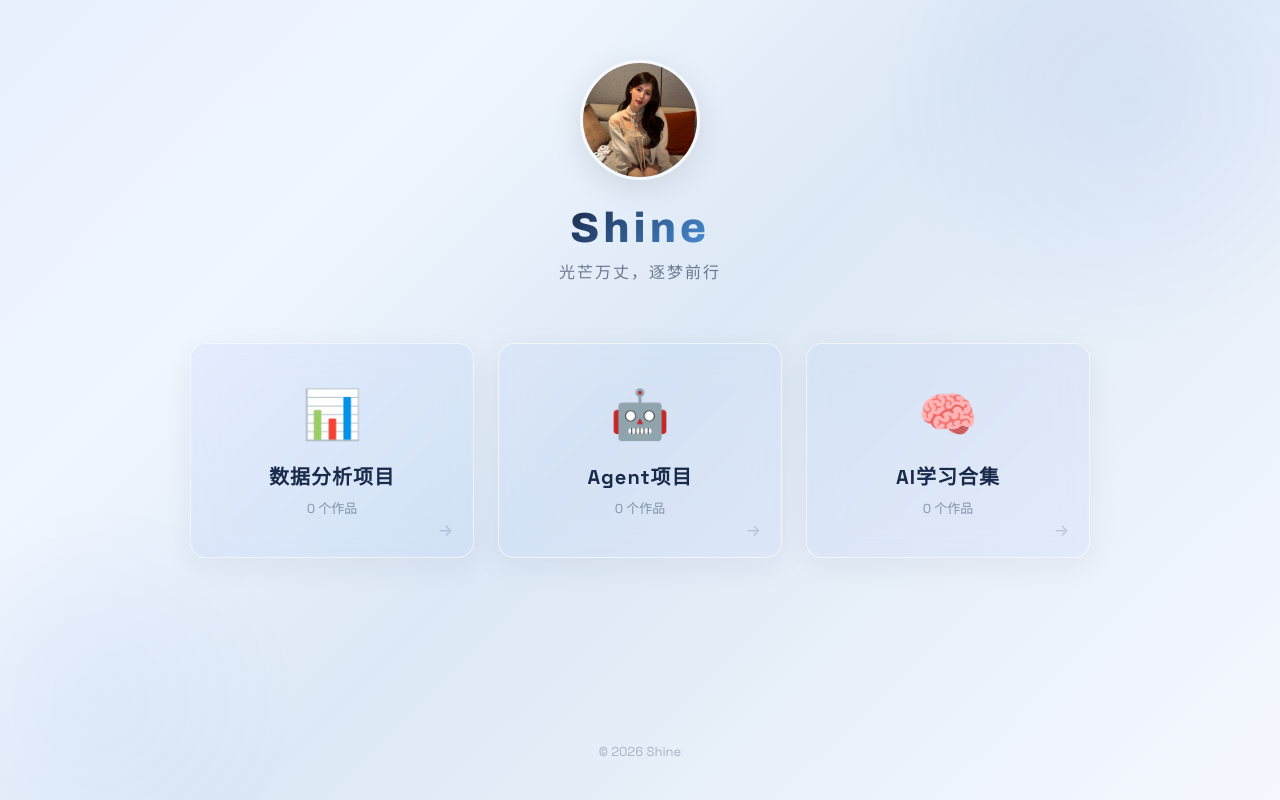
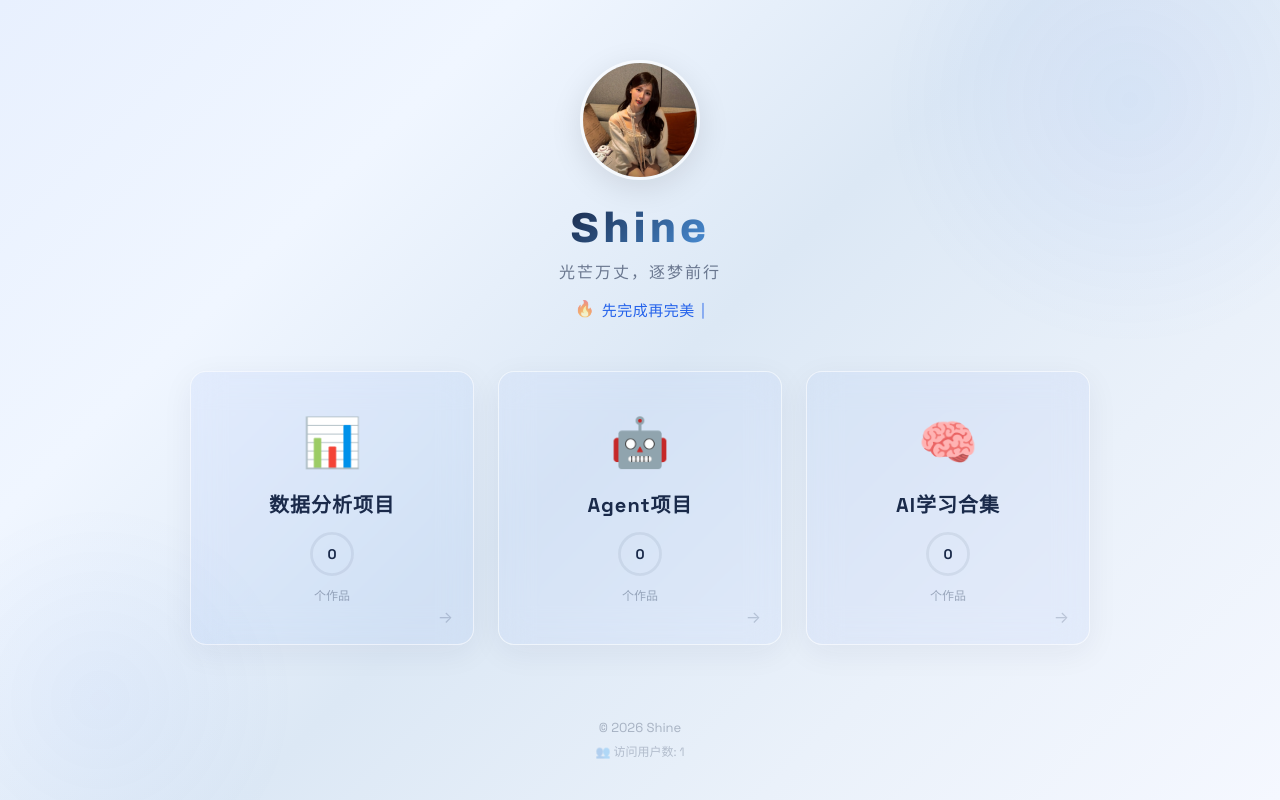
Before and after one commit to zhangzhaosix/Personal_Projects_Collection, a plain HTML site: page index.html in a window 1280 px wide. Drawn offline with Linux system fonts and the light colour scheme; no server answers.

Commit message:
Add files via upload

```diff
--- a/css/style.css
+++ b/css/style.css
@@ -284,8 +284,45 @@ textarea.input-field {
   font-size: 16px;
   color: rgba(26, 42, 74, 0.6);
   letter-spacing: 2px;
-  margin-bottom: 60px;
+  margin-bottom: 12px;
   font-weight: 400;
+}
+
+/* 打字机效果 */
+.typewriter-wrapper {
+  display: flex;
+  align-items: center;
+  justify-content: center;
+  gap: 6px;
+  margin-bottom: 48px;
+  height: 28px;
+  font-size: 15px;
+  color: rgba(26, 42, 74, 0.55);
+  font-weight: 400;
+  letter-spacing: 0.5px;
+}
+
+.typewriter-prefix {
+  font-size: 16px;
+  line-height: 1;
+}
+
+.typewriter-text {
+  color: #2563eb;
+  font-weight: 500;
+  min-width: 20px;
+}
+
+.typewriter-cursor {
+  color: #2563eb;
+  font-weight: 300;
+  animation: blink 0.8s step-end infinite;
+  line-height: 1;
+}
+
+@keyframes blink {
+  0%, 100% { opacity: 1; }
+  50% { opacity: 0; }
 }
 
 /* 分类卡片网格 */
@@ -352,10 +389,38 @@ textarea.input-field {
   letter-spacing: 1px;
 }
 
-.category-count {
-  font-size: 13px;
-  color: rgba(26, 42, 74, 0.45);
-  margin-top: 8px;
+.category-count-label {
+  font-size: 12px;
+  color: rgba(26, 42, 74, 0.35);
+  margin-top: 4px;
+}
+
+/* 进度环 */
+.progress-ring-wrapper {
+  position: relative;
+  width: 56px;
+  height: 56px;
+  margin: 8px auto 0;
+  display: flex;
+  align-items: center;
+  justify-content: center;
+}
+
+.progress-ring {
+  width: 56px;
+  height: 56px;
+}
+
+.progress-ring-fill {
+  transition: stroke-dashoffset 1s ease;
+}
+
+.progress-ring-count {
+  position: absolute;
+  font-size: 14px;
+  font-weight: 700;
+  color: #1a2a4a;
+  line-height: 1;
 }
 
 /* 底部版权 */
@@ -364,6 +429,15 @@ textarea.input-field {
   padding-top: 60px;
   font-size: 13px;
   color: rgba(26, 42, 74, 0.3);
+  display: flex;
+  flex-direction: column;
+  align-items: center;
+  gap: 6px;
+}
+
+.visitor-count {
+  font-size: 12px;
+  color: rgba(26, 42, 74, 0.25);
 }
 
 /* ============================================
@@ -468,8 +542,8 @@ textarea.input-field {
   padding: 24px 24px 12px;
   display: flex;
   flex-direction: column;
-  align-items: center;
-  text-align: center;
+  align-items: flex-start;
+  text-align: left;
   flex: 1;
 }
 
@@ -501,6 +575,7 @@ textarea.input-field {
   color: rgba(26, 42, 74, 0.6);
   line-height: 1.6;
   width: 100%;
+  white-space: pre-wrap;
 }
 
 /* 卡片底部（链接按钮区域） */
@@ -773,6 +848,20 @@ textarea.input-field {
     padding: 28px 20px;
   }
 
+  .progress-ring-wrapper {
+    width: 48px;
+    height: 48px;
+  }
+
+  .progress-ring {
+    width: 48px;
+    height: 48px;
+  }
+
+  .progress-ring-count {
+    font-size: 12px;
+  }
+
   .category-page {
     padding: 16px 12px 30px;
   }
--- a/index.html
+++ b/index.html
@@ -21,12 +21,22 @@
     <!-- 简介 -->
     <p class="bio slide-up" style="animation-delay:0.1s;">光芒万丈，逐梦前行</p>
 
+    <!-- 打字机轮播 -->
+    <div class="typewriter-wrapper slide-up" style="animation-delay:0.2s;">
+      <span class="typewriter-prefix">🔥</span>
+      <span class="typewriter-text" id="typewriterText"></span>
+      <span class="typewriter-cursor">|</span>
+    </div>
+
     <!-- 分类卡片 -->
     <div class="category-grid" id="categoryGrid">
       <!-- 由 JS 动态渲染 -->
     </div>
 
-    <div class="footer">© 2026 Shine</div>
+    <div class="footer">
+      <span>© 2026 Shine</span>
+      <span class="visitor-count" id="visitorCount">👥 加载中...</span>
+    </div>
   </div>
 
   <script src="js/app.js"></script>
--- a/js/app.js
+++ b/js/app.js
@@ -1,5 +1,5 @@
 /* ============================================
-   app.js — 首页交互 + 滚动动画
+   app.js — 首页交互 + 滚动动画 + 打字机 + 计数
    ============================================ */
 
 // --- 默认分类数据 ---
@@ -25,7 +25,7 @@ function saveData(data) {
   localStorage.setItem('portfolio-data', JSON.stringify(data));
 }
 
-// --- 渲染分类卡片（带动画） ---
+// --- 渲染分类卡片（进度环） ---
 function renderCategories() {
   const grid = document.getElementById('categoryGrid');
   const data = getData();
@@ -42,10 +42,18 @@ function renderCategories() {
     'ai-learning':   'rgba(37, 99, 235, 0.05)'
   };
 
+  const maxProjects = 10;
+  const ringColors = ['#2563eb', '#6366f1', '#059669'];
+
   grid.innerHTML = data.categories.map((cat, idx) => {
     const icon = categoryIcons[cat.id] || '📁';
     const color = categoryColors[cat.id] || 'rgba(255,255,255,0.05)';
     const count = cat.projects.length;
+    const pct = Math.min(count / maxProjects, 1);
+    const r = 22;
+    const circ = 2 * Math.PI * r;
+    const offset = circ * (1 - pct);
+
     return `
       <div class="category-card reveal delay-${idx + 1}"
            data-id="${cat.id}"
@@ -57,12 +65,32 @@ function renderCategories() {
            onkeydown="if(event.key==='Enter') location.href='category.html?id=${cat.id}'">
         <span class="category-icon">${icon}</span>
         <div class="category-name">${cat.name}</div>
-        <div class="category-count">${count} 个作品</div>
+        <div class="progress-ring-wrapper">
+          <svg viewBox="0 0 60 60" class="progress-ring">
+            <circle cx="30" cy="30" r="${r}" fill="none" stroke="rgba(26,42,74,0.08)" stroke-width="3"/>
+            <circle cx="30" cy="30" r="${r}" fill="none"
+              stroke="${ringColors[idx % ringColors.length]}"
+              stroke-width="3"
+              stroke-linecap="round"
+              stroke-dasharray="${circ}"
+              stroke-dashoffset="${offset}"
+              transform="rotate(-90 30 30)"
+              class="progress-ring-fill"/>
+          </svg>
+          <span class="progress-ring-count">${count}</span>
+        </div>
+        <div class="category-count-label">个作品</div>
       </div>
     `;
   }).join('');
 
-  // 触发滚动动画（下一帧确保 DOM 已渲染）
+  // 延迟触发进度环动画
+  setTimeout(() => {
+    document.querySelectorAll('.progress-ring-fill').forEach(el => {
+      el.style.strokeDashoffset = el.getAttribute('stroke-dashoffset');
+    });
+  }, 300);
+
   requestAnimationFrame(() => initScrollReveal());
 }
 
@@ -79,13 +107,91 @@ function initScrollReveal() {
     },
     { threshold: 0.1, rootMargin: '0px 0px -40px 0px' }
   );
-
   document.querySelectorAll('.reveal').forEach(el => observer.observe(el));
 }
 
-// --- DOM 就绪后先执行一次（处理已渲染的元素） ---
+// --- 打字机效果 ---
+const typewriterPhrases = [
+  '多做少想！',
+  '先完成再完美',
+  '舒服是留给死人的！',
+  '干就完了！',
+  '想都是问题，做才有答案',
+  '行动治愈焦虑'
+];
+
+function initTypewriter() {
+  const el = document.getElementById('typewriterText');
+  if (!el) return;
+
+  let phraseIdx = 0;
+  let charIdx = 0;
+  let isDeleting = false;
+
+  function tick() {
+    const current = typewriterPhrases[phraseIdx];
+
+    if (!isDeleting) {
+      charIdx++;
+      el.textContent = current.slice(0, charIdx);
+      if (charIdx === current.length) {
+        setTimeout(() => { isDeleting = true; tick(); }, 2200);
+        return;
+      }
+      setTimeout(tick, 80 + Math.random() * 60);
+    } else {
+      charIdx--;
+      el.textContent = current.slice(0, charIdx);
+      if (charIdx === 0) {
+        isDeleting = false;
+        phraseIdx = (phraseIdx + 1) % typewriterPhrases.length;
+        setTimeout(tick, 400);
+        return;
+      }
+      setTimeout(tick, 30 + Math.random() * 30);
+    }
+  }
+
+  setTimeout(tick, 600);
+}
+
+// --- 页面访问计数器（独立访客数） ---
+function initVisitorCounter() {
+  const el = document.getElementById('visitorCount');
+  if (!el) return;
+
+  const isNewVisitor = !localStorage.getItem('portfolio-visited');
+  const apiKey = 'portfolio-unique-visitors';
+
+  function displayCount(count) {
+    el.textContent = `👥 访问用户数: ${count.toLocaleString()}`;
+  }
+
+  if (isNewVisitor) {
+    localStorage.setItem('portfolio-visited', '1');
+    fetch(`https://api.countapi.xyz/hit/zhangzhaosix/${apiKey}`)
+      .then(res => res.json())
+      .then(data => displayCount(data.value))
+      .catch(() => {
+        let count = parseInt(localStorage.getItem(apiKey) || '0') + 1;
+        localStorage.setItem(apiKey, count);
+        displayCount(count);
+      });
+  } else {
+    fetch(`https://api.countapi.xyz/get/zhangzhaosix/${apiKey}`)
+      .then(res => res.json())
+      .then(data => displayCount(data.value))
+      .catch(() => {
+        const count = parseInt(localStorage.getItem(apiKey) || '1');
+        displayCount(count);
+      });
+  }
+}
+
+// --- DOM 就绪 ---
 document.addEventListener('DOMContentLoaded', function() {
   renderCategories();
-  // 也观察已有 .reveal 元素（渲染时可能已存在）
   initScrollReveal();
+  initTypewriter();
+  initVisitorCounter();
 });
```
Also changed, not shown: js/category.js (+14 -1 lines), 1 other file.
